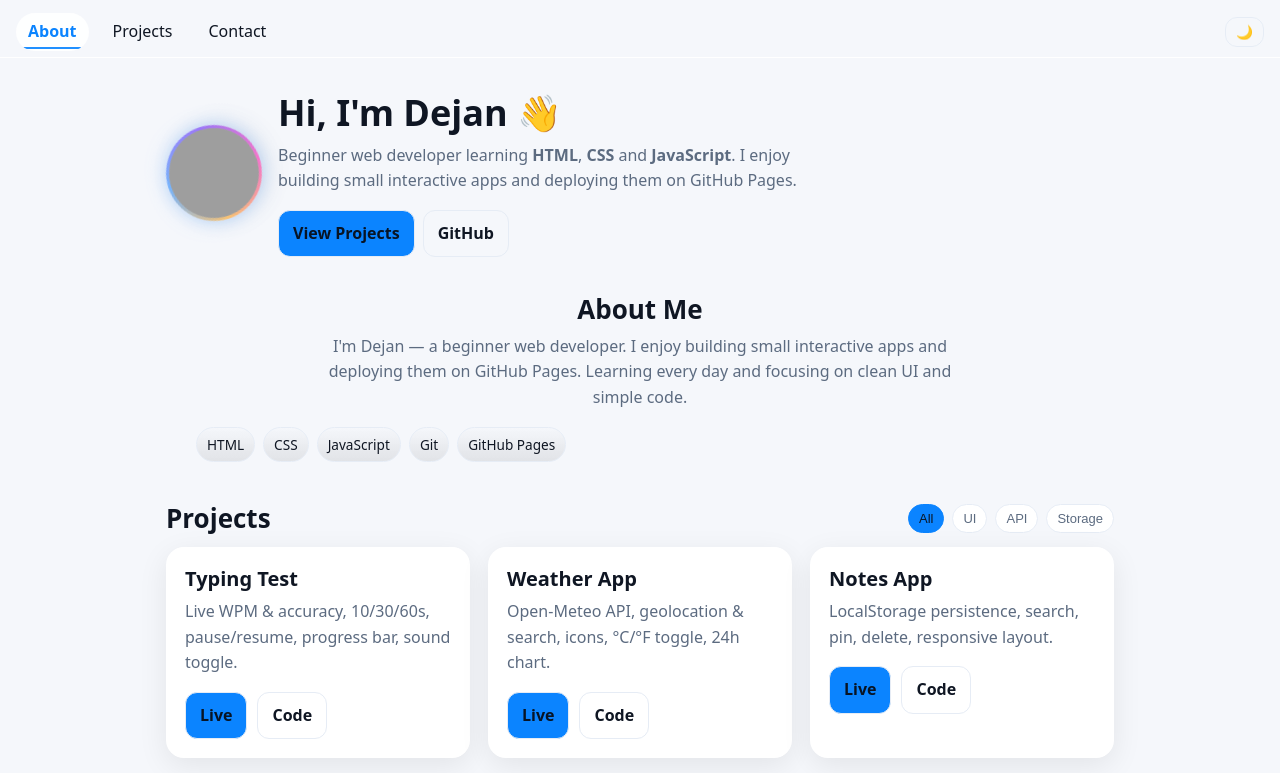
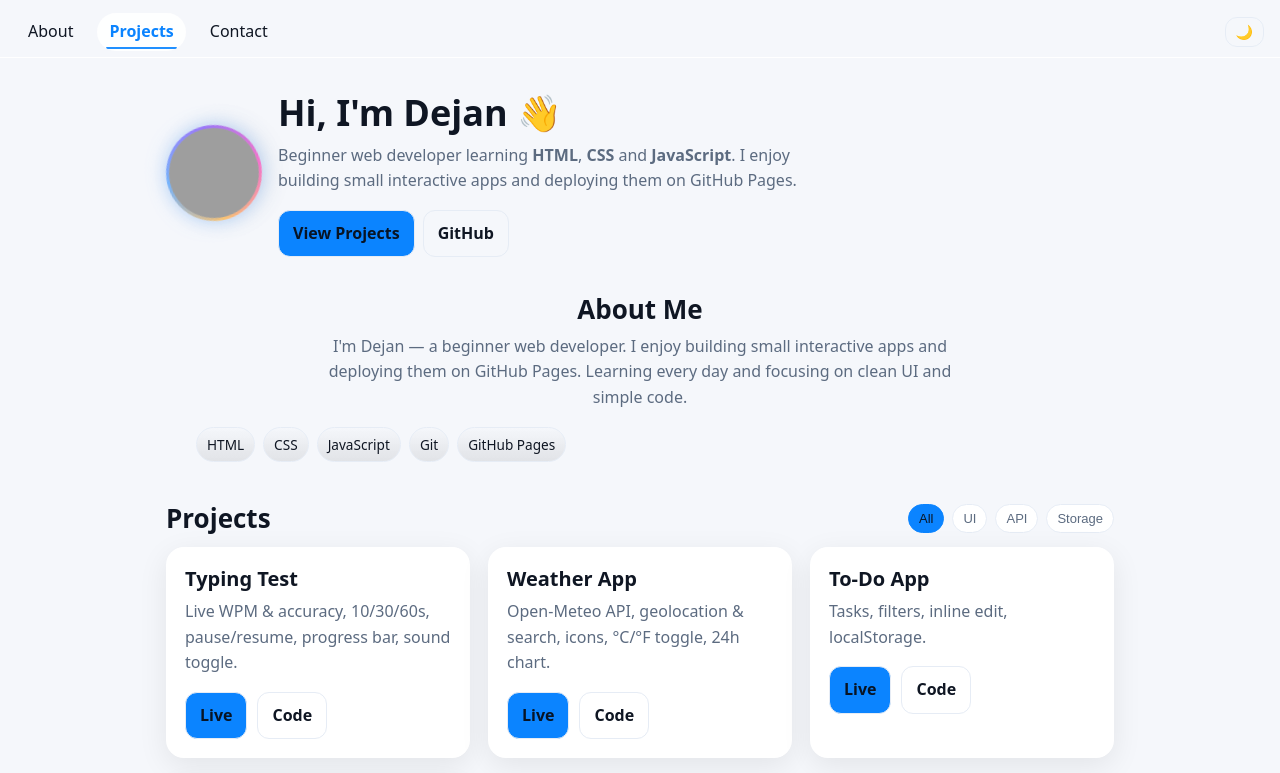
Before and after one commit to Deki1999/deki1999.github.io, a plain HTML site: page index.html in a window 1280 px wide. Shown: the top 773 px of the page. Drawn offline with Linux system fonts and the light colour scheme; grey boxes are pictures that could not be loaded.

Commit message:
Add To-Do App card to portfolio

```diff
--- a/index.html
+++ b/index.html
@@ -176,6 +176,14 @@
               >
             </div>
           </article>
+          <article class="card reveal" data-tags="ui js">
+  <h3>To-Do App</h3>
+  <p>Tasks, filters, inline edit, localStorage.</p>
+  <div class="actions">
+    <a class="btn" target="_blank" href="https://deki1999.github.io/todo-pro/">Live</a>
+    <a class="btn ghost" target="_blank" href="https://github.com/Deki1999/todo-pro">Code</a>
+  </div>
+</article>
 
           <!-- Notes App -->
           <article class="card" data-tags="storage ui">
--- a/style.css
+++ b/style.css
@@ -130,6 +130,10 @@ a {
 .btn.small {
   padding: 6px 10px;
   font-size: 0.85rem;
+}
+.btn.small {
+  padding: 6px 10px;
+  font-size: 14px;
 }
 
 /* Theme toggle dugme u topnavu ide desno */
```
Also changed, not shown: 1 other file.
